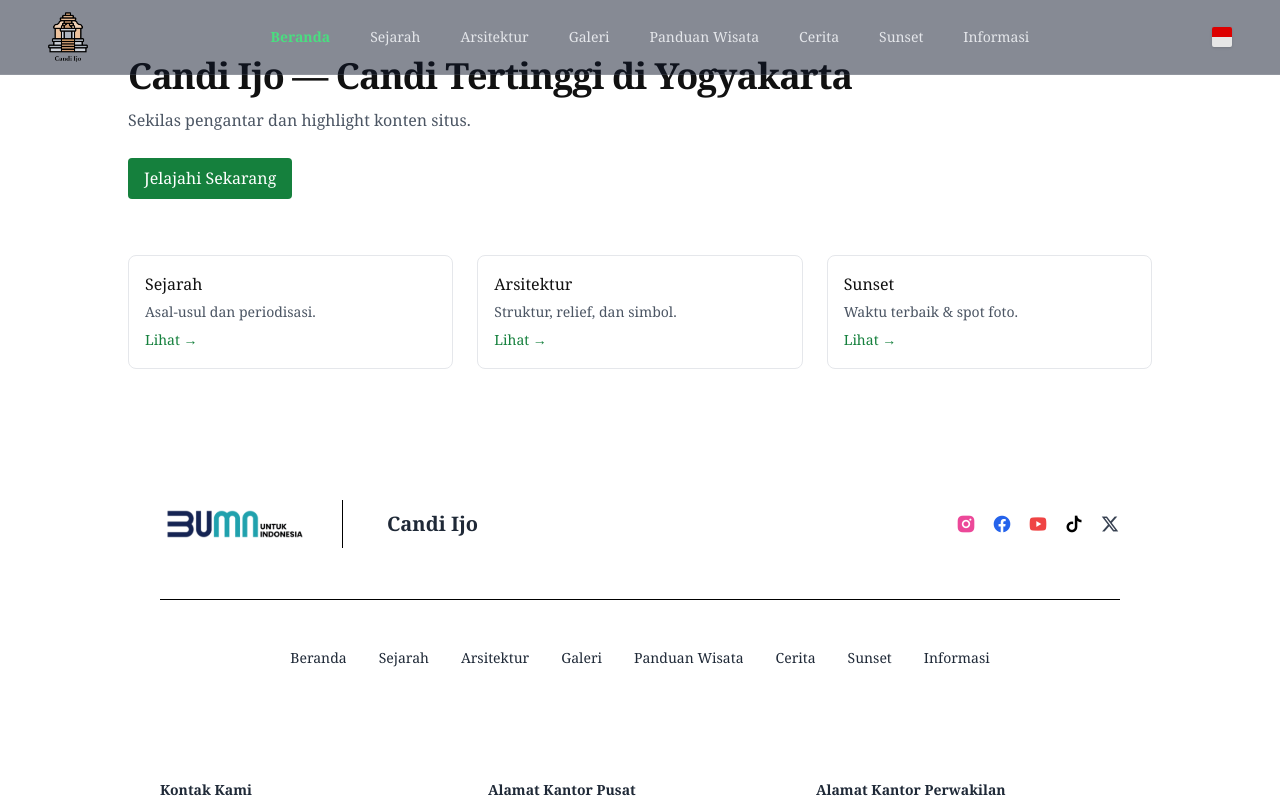
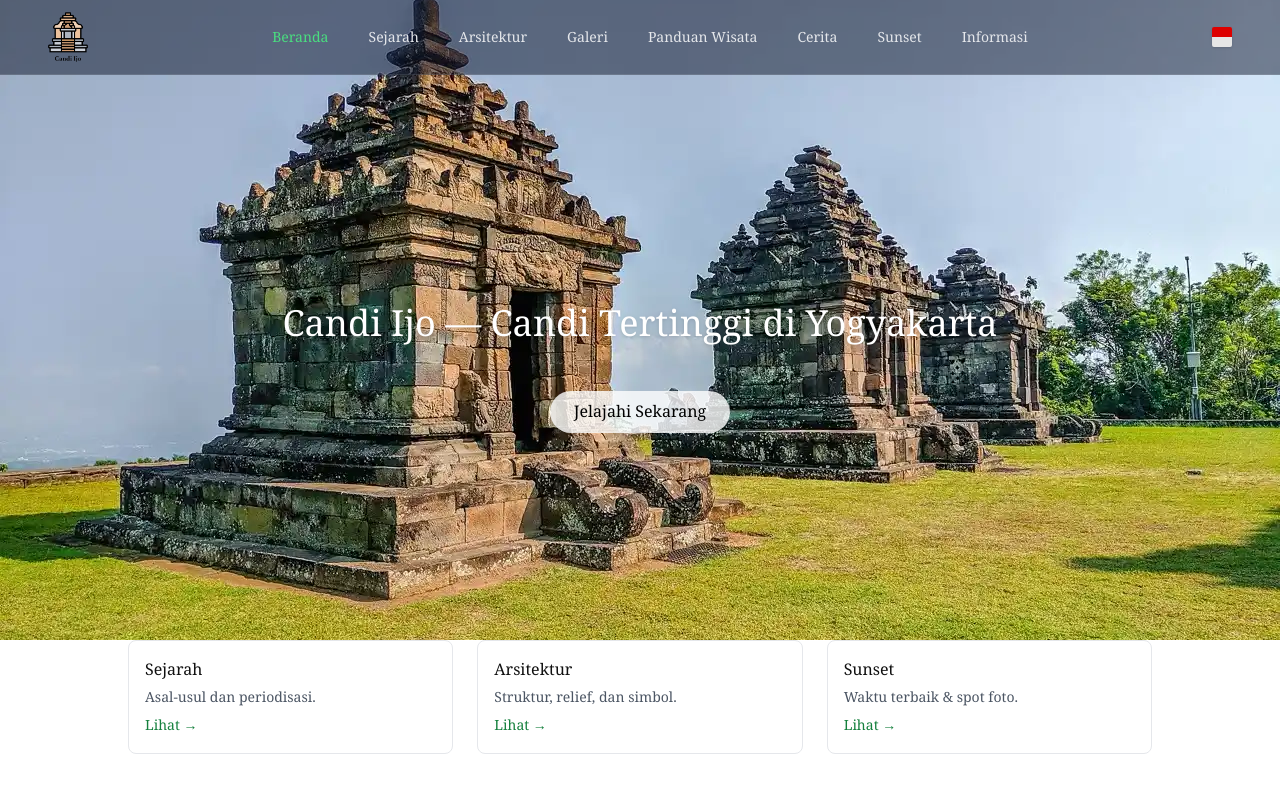
Before and after one commit to yodi-dev/candi-ijo, a Nuxt app: page / in a window 1280 px wide. Shown: the top 800 px of the page. Built offline with nearby package versions, Linux system fonts and the light colour scheme.

Commit message:
make hero image section in home

```diff
--- a/app/components/Footer.vue
+++ b/app/components/Footer.vue
@@ -18,7 +18,7 @@
                         </defs>
                     </svg>
                     <div class="flex items-center">
-                        <span class="border-l border-black h-12 ms-4 me-7"></span>
+                        <span class="border-l border-black h-10 ms-4 me-7"></span>
                         <h2 class="text-xl font-semibold ps-4">Candi Ijo</h2>
                     </div>
                 </div>
--- a/app/components/NavBar.vue
+++ b/app/components/NavBar.vue
@@ -13,7 +13,7 @@
                     <NuxtLink :to="l.to" :class="[
                         'px-2 py-1 rounded transition-colors',
                         route.path === l.to
-                            ? 'text-green-400 font-semibold'
+                            ? 'text-green-400 font-medium'
                             : 'text-gray-200 hover:text-white hover:bg-white/10'
                     ]">
                         {{ l.label }}
--- a/app/components/PageHero.vue
+++ b/app/components/PageHero.vue
@@ -1,12 +1,15 @@
 <template>
-    <section class="px-4 py-10 md:py-14">
-        <div class="mx-auto max-w-5xl">
-            <h1 class="text-3xl md:text-4xl font-semibold tracking-tight">
-                {{ title }}
-            </h1>
-            <p v-if="subtitle" class="mt-3 text-gray-600 max-w-3xl">
-                {{ subtitle }}
-            </p>
+    <section class="relative h-[80vh] flex items-center justify-center text-center text-white">
+        <!-- Background -->
+        <div class="absolute inset-0 bg-cover bg-center" :style="{ backgroundImage: `url(${background})` }">
+            <!-- Overlay -->
+            <!-- <div class="absolute inset-0 bg-black/50"></div> -->
+        </div>
+
+        <!-- Content -->
+        <div class="relative px-4">
+            <h1 class="text-3xl md:text-4xl font-medium drop-shadow mt-24 mb-12">{{ title }}</h1>
+            <p class="mt-4 max-w-2xl mx-auto text-base md:text-lg text-gray-200">{{ subtitle }}</p>
             <div class="mt-6">
                 <slot />
             </div>
@@ -15,8 +18,9 @@
 </template>
 
 <script setup lang="ts">
-const props = defineProps<{
+defineProps<{
     title: string
     subtitle?: string
+    background: string // kirim path atau import di parent
 }>()
 </script>
--- a/app/pages/index.vue
+++ b/app/pages/index.vue
@@ -1,31 +1,39 @@
 <script setup>
 const title = 'Candi Ijo — Candi Tertinggi di Yogyakarta'
-const subtitle = 'Sekilas pengantar dan highlight konten situs.'
+const heroBg = 'images/hero-candi-ijo.webp'
 </script>
 
 <template>
-    <PageHero :title="title" :subtitle="subtitle">
-        <NuxtLink to="/panduan-wisata" class="inline-block rounded bg-green-700 px-4 py-2 text-white hover:opacity-90">
+    <PageHero :title="title" :subtitle="subtitle" :background="heroBg">
+        <NuxtLink to="/panduan-wisata"
+            class="inline-block rounded-full bg-white/80 px-6 py-2 text-black hover:bg-white/60 transition">
             Jelajahi Sekarang
         </NuxtLink>
     </PageHero>
 
+    <!-- Section berikutnya -->
     <section class="px-4 pb-12">
         <div class="mx-auto max-w-5xl grid gap-6 md:grid-cols-3">
             <div class="rounded-lg border p-4">
                 <h3 class="font-medium">Sejarah</h3>
                 <p class="text-sm text-gray-600 mt-1">Asal-usul dan periodisasi.</p>
-                <NuxtLink to="/sejarah" class="text-green-700 text-sm mt-2 inline-block">Lihat →</NuxtLink>
+                <NuxtLink to="/sejarah" class="text-green-700 text-sm mt-2 inline-block">
+                    Lihat →
+                </NuxtLink>
             </div>
             <div class="rounded-lg border p-4">
                 <h3 class="font-medium">Arsitektur</h3>
                 <p class="text-sm text-gray-600 mt-1">Struktur, relief, dan simbol.</p>
-                <NuxtLink to="/arsitektur" class="text-green-700 text-sm mt-2 inline-block">Lihat →</NuxtLink>
+                <NuxtLink to="/arsitektur" class="text-green-700 text-sm mt-2 inline-block">
+                    Lihat →
+                </NuxtLink>
             </div>
             <div class="rounded-lg border p-4">
                 <h3 class="font-medium">Sunset</h3>
                 <p class="text-sm text-gray-600 mt-1">Waktu terbaik & spot foto.</p>
-                <NuxtLink to="/sunset" class="text-green-700 text-sm mt-2 inline-block">Lihat →</NuxtLink>
+                <NuxtLink to="/sunset" class="text-green-700 text-sm mt-2 inline-block">
+                    Lihat →
+                </NuxtLink>
             </div>
         </div>
     </section>
```
Also changed, not shown: public/images/hero-candi-ijo.webp (added).
